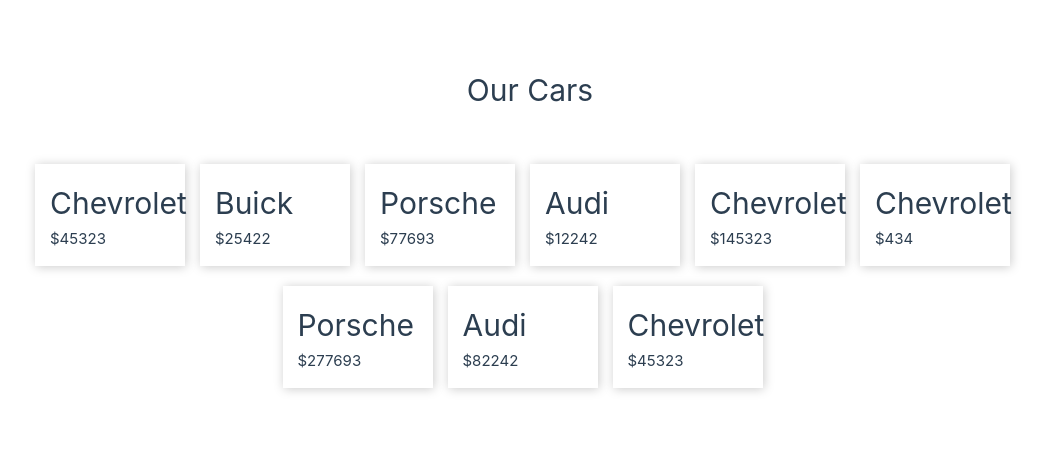
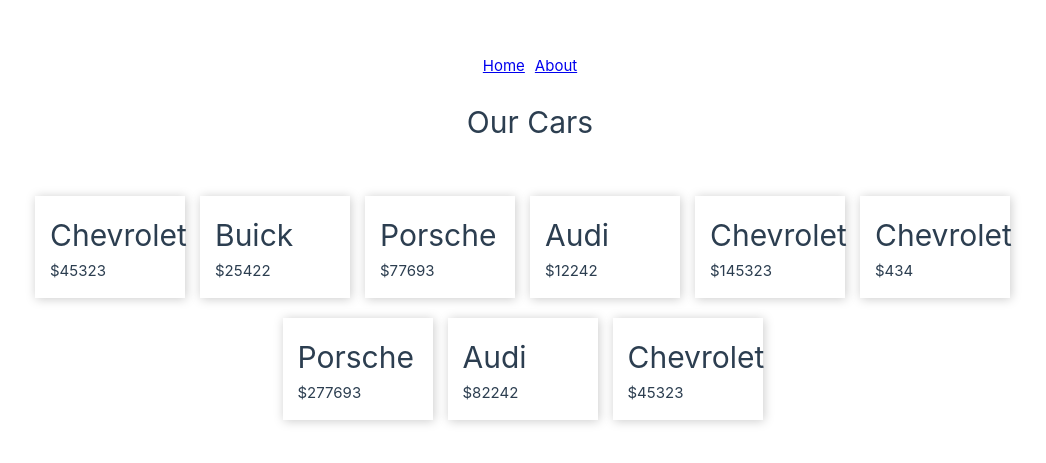
Before and after one commit to kdotwei/routing-app, a Vue app: page / in a window 1280 px wide. Shown: the part 163-626 px from the top of the page, without its empty margins (110-1156 px from the left). Built offline with nearby package versions, Linux system fonts and the light colour scheme.

Commit message:
rebuild the application with Vue router.

```diff
--- a/jsconfig.json
+++ b/jsconfig.json
@@ -2,7 +2,8 @@
   "compilerOptions": {
     "paths": {
       "@/*": ["./src/*"]
-    }
+    },
+    "resolveJsonModule": true,
   },
   "exclude": ["node_modules", "dist"]
 }
--- a/package.json
+++ b/package.json
@@ -9,7 +9,8 @@
     "preview": "vite preview"
   },
   "dependencies": {
-    "vue": "^3.4.21"
+    "vue": "^3.4.21",
+    "vue-router": "^4.3.0"
   },
   "devDependencies": {
     "@vitejs/plugin-vue": "^5.0.4",
--- a/src/App.vue
+++ b/src/App.vue
@@ -1,36 +1,9 @@
 <script setup>
-	import carsData from './data.json'
-	import { ref } from 'vue'
-
-	const cars = ref( carsData )
+	import {RouterView} from 'vue-router'
 </script>
 
 <template>
-	<main class='container'>
-		<h1>Our Cars</h1>
-		<div class='cards'>
-			<div v-for='car in cars' :key='car.id' class='card'>
-				<h1>{{ car.make }}</h1>
-				<p>${{ car.price }}</p>
-			</div>
-		</div>
+	<main>
+		<RouterView />
 	</main>
 </template>
-
-<style scoped>
-  .cards {
-    display: flex;
-    width: 1000px;
-    flex-wrap: wrap;
-    margin-top: 50px;
-    justify-content: center;
-  }
-  .card {
-    box-shadow: 1px 1px 10px rgba(0, 0, 0, 0.207);
-    padding: 15px;
-    width: 150px;
-    margin-right: 15px;
-    cursor: pointer;
-    margin-bottom: 20px;
-  }
-</style>
--- a/src/main.js
+++ b/src/main.js
@@ -2,5 +2,8 @@
 
 import { createApp } from 'vue'
 import App from './App.vue'
+import router from './router'
 
-createApp(App).mount('#app')
+const app = createApp(App)
+app.use(router)
+app.mount('#app')
--- /dev/null
+++ b/src/router/index.js
@@ -0,0 +1,21 @@
+import {createRouter, createWebHistory} from 'vue-router'
+import HomeView from '../views/HomeView.vue'
+import AboutView from '../views/AboutView.vue'
+
+const router = createRouter({
+	history: createWebHistory(import.meta.env.BASE_URL),
+	routes: [
+		{
+			path: '/',
+			name: 'home',
+			component: HomeView
+		},
+		{
+			path: '/about',
+			name: 'about',
+			component: AboutView
+		}
+	]
+})
+
+export default router
--- /dev/null
+++ b/src/views/AboutView.vue
@@ -0,0 +1,12 @@
+<template>
+	<main class="container">
+        <h1>About</h1>
+		<p>This is the about page of the app, contact us if it does not work as normal.</p>
+	</main>
+</template>
+
+<style scoped>
+    p {
+        text-align: center;
+    }
+</style>
--- /dev/null
+++ b/src/views/HomeView.vue
@@ -0,0 +1,47 @@
+<script setup>
+  import carsData from '../data.json'
+  import {ref} from 'vue'
+
+  const cars = ref(carsData)
+</script>
+
+<template>
+  <main class='container'>
+    <div class='links'>
+      <a href='/'>Home</a>
+      <a href='/about'>About</a>
+    </div>
+    <h1>Our Cars</h1>
+    <div class='cards'>
+      <div v-for='car in cars' :key='car.id' class='card'>
+        <h1>{{car.make}}</h1>
+        <p>${{car.price}}</p>
+      </div>
+    </div>
+  </main>
+</template>
+
+<style scoped>
+  .cards {
+    display: flex;
+    width: 1000px;
+    flex-wrap: wrap;
+    margin-top: 50px;
+    justify-content: center;
+  }
+  .card {
+    box-shadow: 1px 1px 10px rgba(0, 0, 0, 0.207);
+    padding: 15px;
+    width: 150px;
+    margin-right: 15px;
+    cursor: pointer;
+    margin-bottom: 20px;
+  }
+  .links {
+    padding: 20px
+  }
+  .links a {
+    margin: 0 5px
+  }
+
+</style>
```
Also changed, not shown: 1 other file (tests, documents, lock files or other folders).
